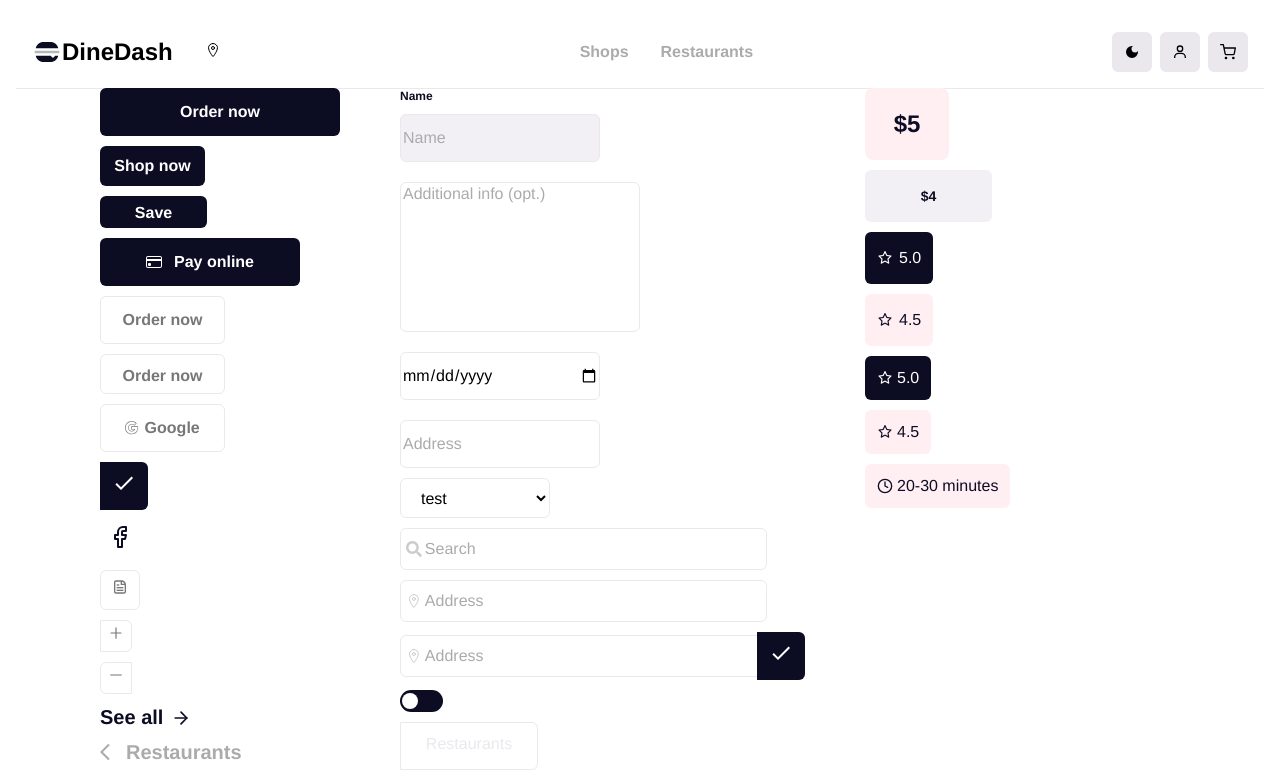
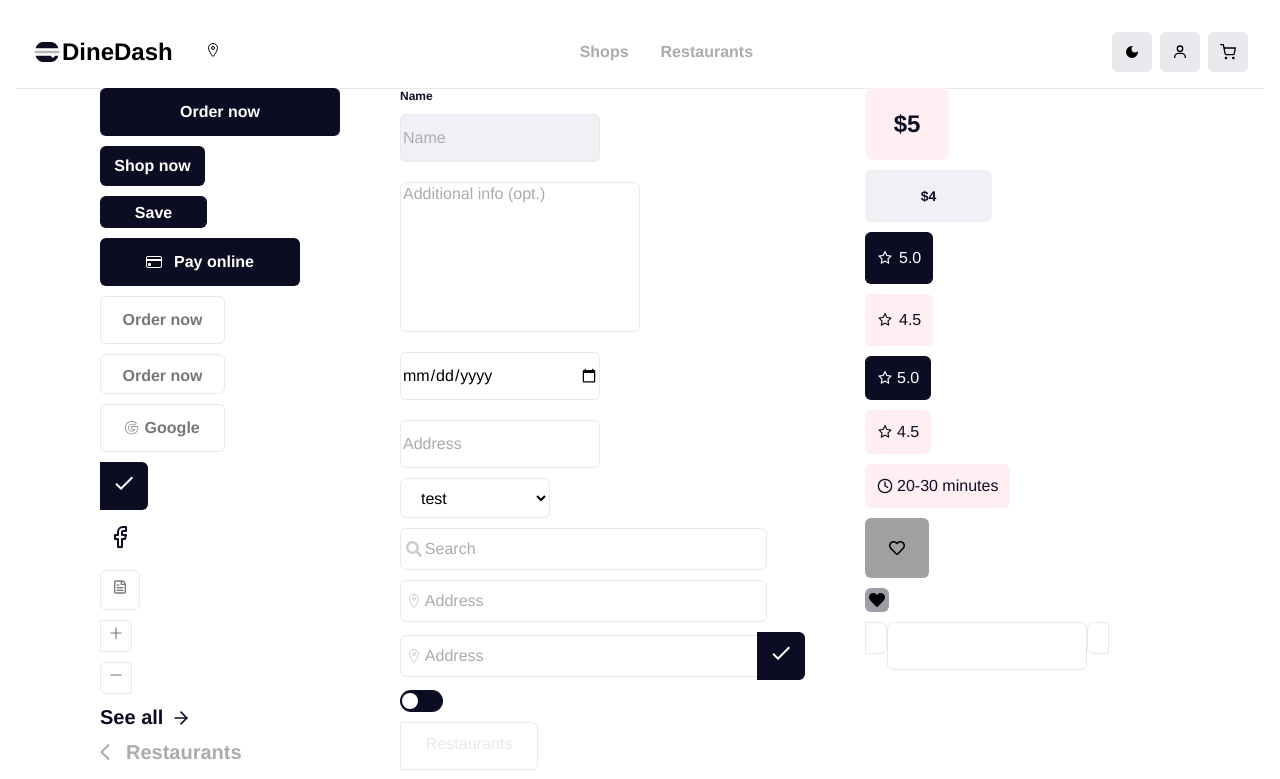
Before and after one commit to ariannimani/dinedash-ecommerce, a React (Create React App) app: page /components in a window 1280 px wide. Shown: the top 779 px of the page. Built offline with nearby package versions, Linux system fonts and the light colour scheme.

Commit message:
added one element

```diff
--- /dev/null
+++ b/src/components/elements/favorite/Favorite.styles.tsx
@@ -0,0 +1,20 @@
+import styled from "styled-components";
+
+export const FavMedium = styled.div`
+  display: flex;
+  justify-content: center;
+  align-items: center;
+  padding: 10px 12px;
+  gap: 10px;
+  width: 40px;
+  height: 40px;
+  background: rgba(46, 46, 51, 0.45);
+  border-radius: 6px;
+`;
+
+export const FavSmall = styled(FavMedium)`
+  padding: 0px;
+  width: 24px;
+  height: 24px;
+  background: rgba(12, 12, 35, 0.4);
+`;
--- /dev/null
+++ b/src/components/elements/favorite/Favorite.tsx
@@ -0,0 +1,34 @@
+import React from "react";
+import { FaRegHeart, FaHeart } from "react-icons/fa";
+import { FavMedium, FavSmall } from "./Favorite.styles";
+
+type FavoriteType = "medium" | "small";
+
+const FAVORITE_TYPE_CLASSES: Record<FavoriteType, string> = {
+  medium: "medium",
+  small: "small",
+};
+const getFavorite = (type: FavoriteType = "medium") =>
+  ({
+    [FAVORITE_TYPE_CLASSES.medium]: FavMedium,
+    [FAVORITE_TYPE_CLASSES.small]: FavSmall,
+  }[type]);
+
+const LinkFavorite = ({
+  favorite = false,
+  type,
+  ...otherProps
+}: {
+  favorite: boolean;
+  type: FavoriteType;
+  [key: string]: any;
+}) => {
+  const CustomLink = getFavorite(type);
+  return (
+    <CustomLink {...otherProps}>
+      {favorite ? <FaHeart /> : <FaRegHeart />}
+    </CustomLink>
+  );
+};
+
+export default LinkFavorite;
--- a/src/components/elements/index.ts
+++ b/src/components/elements/index.ts
@@ -1,2 +1,3 @@
 export { default as Price } from "./price/Price";
 export { default as Tag } from "./tag/Tag";
+export { default as Favorite } from "./favorite/Favorite";
--- /dev/null
+++ b/src/components/elements/picker/Picker.styles.tsx
@@ -0,0 +1,13 @@
+import styled from "styled-components";
+import { IconButton } from "components/buttons";
+
+export const PickerContainer = styled.div`
+  display: flex;
+  flex-direction: row;
+  align-items: flex-start;
+  padding: 0px;
+  width: 102px;
+  height: 32px;
+`;
+
+export const IncrementButton = styled(IconButton)``;
--- /dev/null
+++ b/src/components/elements/picker/Picker.tsx
@@ -0,0 +1,19 @@
+import {
+  Decrement,
+  Increment,
+} from "components/buttons/icon-button/IconButton.styles";
+import { Input } from "components/inputs";
+import React from "react";
+import { PickerContainer } from "./Picker.styles";
+
+const Picker = () => {
+  return (
+    <PickerContainer>
+      <Increment />
+      <Input type="text" />
+      <Decrement />
+    </PickerContainer>
+  );
+};
+
+export default Picker;
--- a/src/pages/all-components/AllComponents.tsx
+++ b/src/pages/all-components/AllComponents.tsx
@@ -17,7 +17,8 @@ import { CgFileDocument } from "react-icons/cg";
 import { AiOutlinePlus, AiOutlineMinus } from "react-icons/ai";
 import { FaSearch } from "react-icons/fa";
 import { IoLocationOutline } from "react-icons/io5";
-import { Tag } from "components/elements";
+import { Favorite, Tag } from "components/elements";
+import Picker from "components/elements/picker/Picker";
 
 const AllComponents = () => {
   return (
@@ -126,6 +127,9 @@ const AllComponents = () => {
         <Tag type="secondary" size="small" variant="clock">
           20-30 minutes
         </Tag>
+        <Favorite type="medium" favorite={false} />
+        <Favorite type="small" favorite={true} />
+        <Picker />
       </div>
     </div>
   );
```
